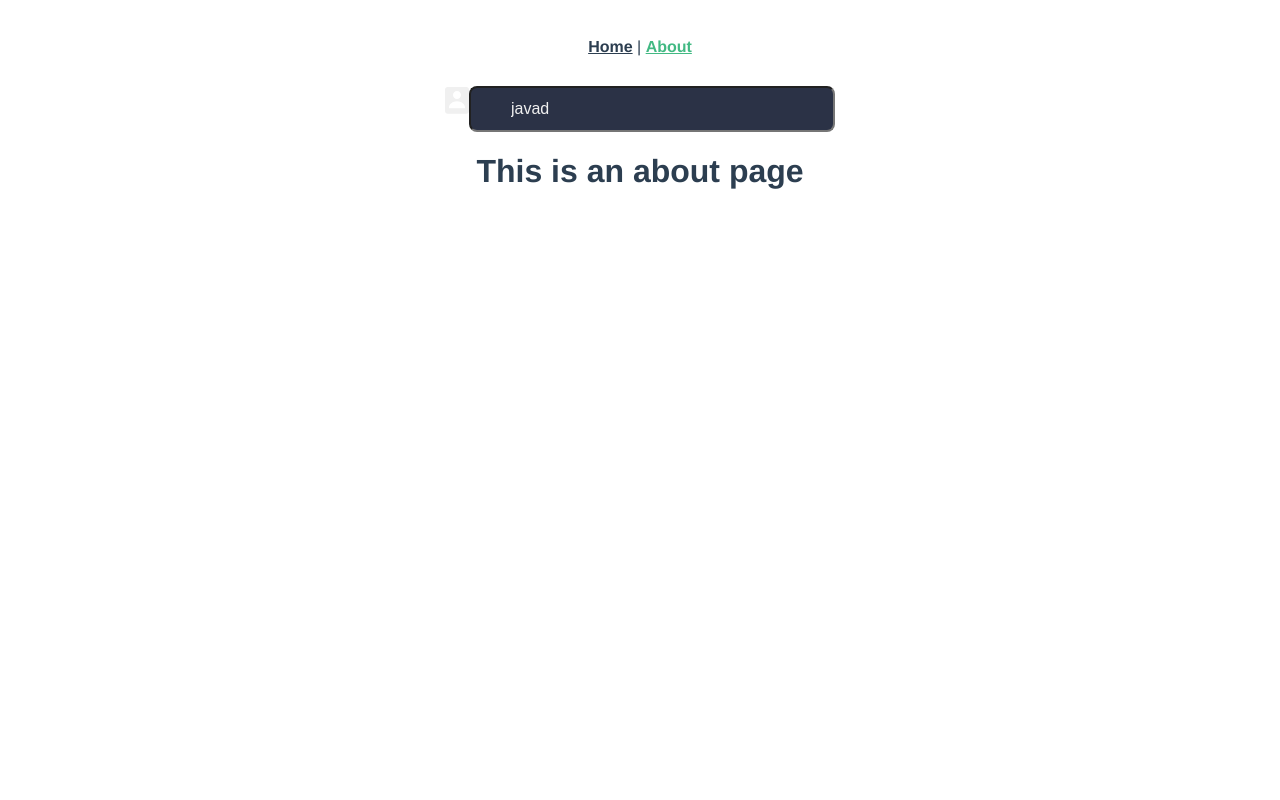
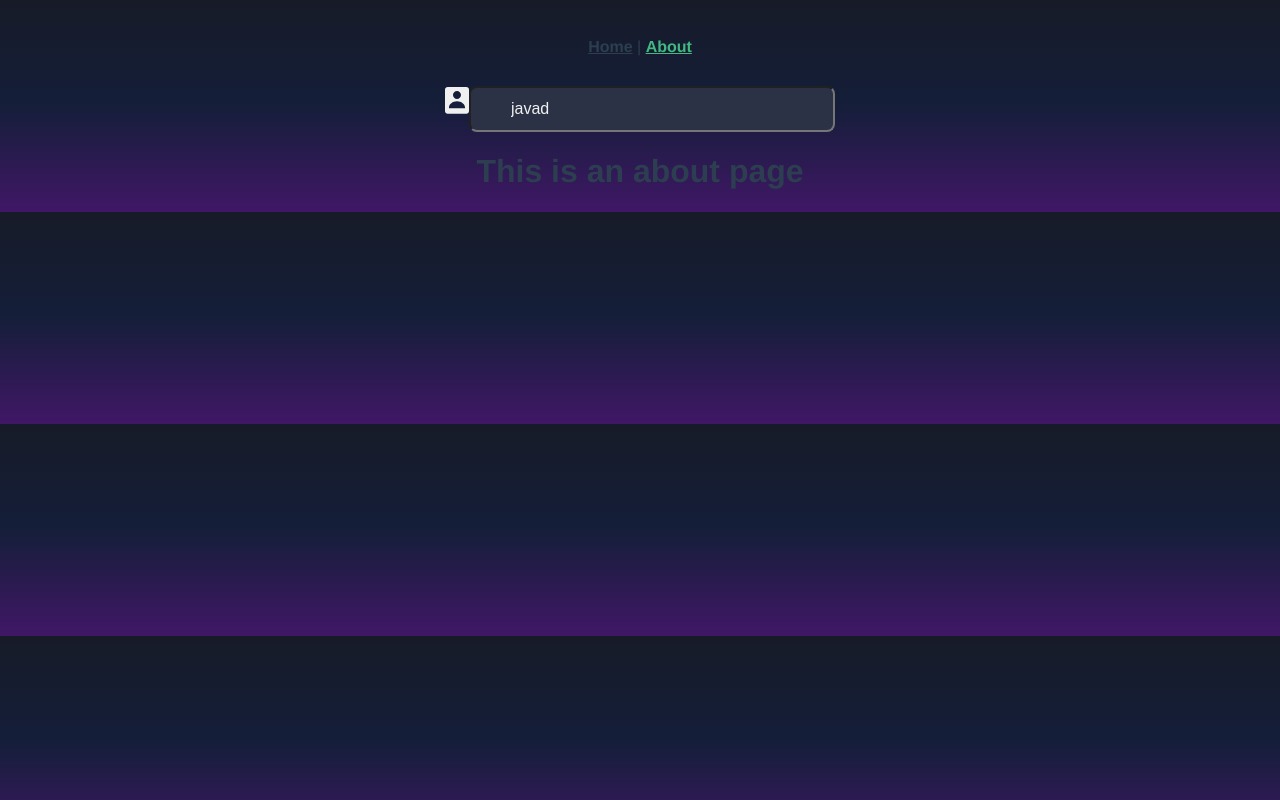
Before and after one commit to aliiimaher/ToDoList-Frontend, a Vue app: page /about in a window 1280 px wide. Built offline with nearby package versions, Linux system fonts and the light colour scheme.

Commit message:
add background color

```diff
--- a/src/App.vue
+++ b/src/App.vue
@@ -3,10 +3,13 @@
     <router-link to="/">Home</router-link> |
     <router-link to="/about">About</router-link>
   </nav>
-  <router-view/>
+  <router-view />
 </template>
 
 <style>
+body {
+  background: linear-gradient(180deg, #171b28 0%, #141e39 49%, #401766 100%);
+}
 #app {
   font-family: Avenir, Helvetica, Arial, sans-serif;
   -webkit-font-smoothing: antialiased;
```
